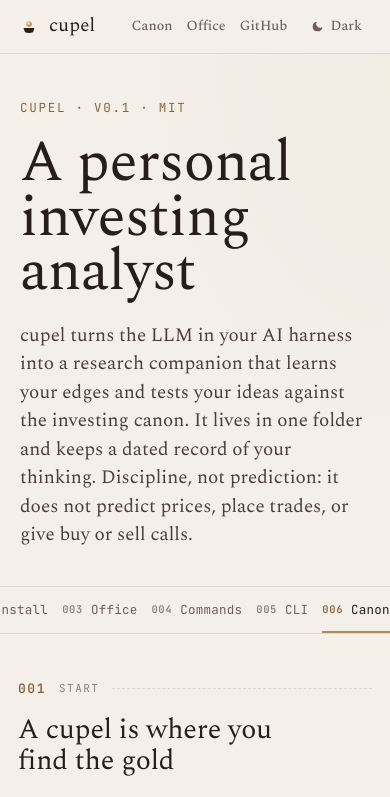
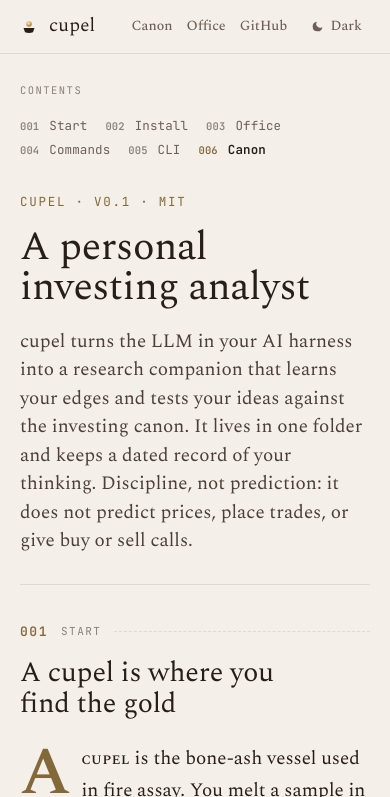
Before and after one commit to SamGalanakis/cupel, a website: page docs/index.html in a window 390 px wide. Shown: the top 797 px of the page. Drawn offline with nearby package versions, Linux system fonts and the light colour scheme; a web font is replaced by a local one.

Commit message:
Docs: left-sidebar layout, restrained palette, prose polish
Rework the docs site around a persistent left sidebar with scroll-spy
(replacing the top section rail), and tone the fire-assay theme down to
a calm bone-ash paper with a muted-gold accent used as a hint. Fix the
vault-tree rendering (white-space: pre), unify the sidebar/header/body
column alignment, wrap the section nav on mobile, and stack the
categories table at narrow widths. Clear the AI-tell prose findings
(the "every change" phrasebank hit, the bullet-bold canon list) across
the pages and the README.

```diff
--- a/docs/index.html
+++ b/docs/index.html
@@ -44,15 +44,9 @@
     </nav>
   </header>
 
-  <section class="masthead">
-    <div class="masthead-wrap">
-      <p class="masthead-eyebrow">cupel &middot; v0.1 &middot; MIT</p>
-      <h1 class="masthead-title">A personal investing analyst</h1>
-      <p class="masthead-lede">cupel turns the LLM in your AI harness into a research companion that learns your edges and tests your ideas against the investing canon. It lives in one folder and keeps a dated record of your thinking. Discipline, not prediction: it does not predict prices, place trades, or give buy or sell calls.</p>
-    </div>
-  </section>
-
-  <nav class="rail" aria-label="Sections">
+  <div class="shell">
+    <nav class="sidebar" aria-label="Contents">
+      <p class="sidebar-label">Contents</p>
       <ol>
         <li><a href="#start"><span class="n">001</span> Start</a></li>
         <li><a href="#install"><span class="n">002</span> Install</a></li>
@@ -64,6 +58,11 @@
     </nav>
 
     <main class="reader" id="main">
+      <header class="masthead">
+        <p class="masthead-eyebrow">cupel &middot; v0.1 &middot; MIT</p>
+        <h1 class="masthead-title">A personal investing analyst</h1>
+        <p class="masthead-lede">cupel turns the LLM in your AI harness into a research companion that learns your edges and tests your ideas against the investing canon. It lives in one folder and keeps a dated record of your thinking. Discipline, not prediction: it does not predict prices, place trades, or give buy or sell calls.</p>
+      </header>
 
     <section class="step" id="start">
       <div class="step-rule"><span class="step-num">001</span><span class="step-kicker">Start</span><span class="step-line"></span></div>
@@ -107,18 +106,16 @@
     <section class="step" id="office">
       <div class="step-rule"><span class="step-num">003</span><span class="step-kicker">The office</span><span class="step-line"></span></div>
       <h2 class="step-title">One folder that remembers everything</h2>
-      <p>cupel keeps all of its state in one Obsidian-compatible vault, the office, never in the current project. It is plain markdown with YAML frontmatter for structure and <code>[[wikilinks]]</code> for provenance: a thesis links its <code>[[source]]</code>; a position links its <code>[[thesis]]</code>.</p>
-      <div class="vault">
-<span class="dir">~/cupel/</span>
-  <span class="note">EDGES.md</span>      <span class="cmt">your circle of competence: what you see before Wall Street does</span>
-  <span class="note">MANDATE.md</span>    <span class="cmt">your policy: goals, horizon, risk, position-size and sell rules</span>
-  <span class="dir">sources/</span>      <span class="cmt">people and sources you trust, each with a last-checked date</span>
-  <span class="dir">watchlist/</span>    <span class="cmt">ideas you are tracking, with provenance back to a source or hunch</span>
-  <span class="dir">positions/</span>    <span class="cmt">what you actually hold: cost basis, size, sell triggers</span>
+      <p>cupel keeps all of its state in one Obsidian-compatible vault, the office, never in the current project. The vault is plain markdown with YAML frontmatter for structure and <code>[[wikilinks]]</code> for provenance: a thesis links its <code>[[source]]</code>; a position links its <code>[[thesis]]</code>.</p>
+      <div class="vault"><span class="dir">~/cupel/</span>
+  <span class="note">EDGES.md</span>      <span class="cmt">your circle of competence</span>
+  <span class="note">MANDATE.md</span>    <span class="cmt">goals, risk, sizing, sell rules</span>
+  <span class="dir">sources/</span>      <span class="cmt">people and sources you trust</span>
+  <span class="dir">watchlist/</span>    <span class="cmt">ideas you are tracking</span>
+  <span class="dir">positions/</span>    <span class="cmt">what you actually hold</span>
   <span class="dir">theses/</span>       <span class="cmt">full write-ups, one per idea</span>
-  <span class="dir">journal/</span>      <span class="cmt">a dated decision log: every buy, sell, and pass, with the reasoning</span>
-      </div>
-      <p>Open it in Obsidian for the graph view, or just read the markdown. Keep it under git: the decision journal compounds in value when every change is versioned. <a href="office.html">Read the full office schema</a>, including note types, the <code>cupel doctor</code> linter, and the journal discipline.</p>
+  <span class="dir">journal/</span>      <span class="cmt">a dated decision log</span></div>
+      <p>Open it in Obsidian for the graph view, or just read the markdown. Keep it under git: the decision journal&rsquo;s value compounds as its history grows. <a href="office.html">Read the full office schema</a>, including note types, the <code>cupel doctor</code> linter, and the journal discipline.</p>
     </section>
 
     <section class="step" id="commands">
@@ -162,6 +159,7 @@
     </section>
 
     </main>
+  </div>
 
   <footer class="site-foot">
     <div class="site-foot-wrap">
--- a/docs/script.js
+++ b/docs/script.js
@@ -1,8 +1,8 @@
-// Rail scroll-spy: mark the section currently in view as current in the top rail.
+// Scroll-spy: mark the section currently in view as current in the sidebar.
 (function () {
   const steps = document.querySelectorAll('.step');
   const items = new Map();
-  for (const link of document.querySelectorAll('.rail a')) {
+  for (const link of document.querySelectorAll('.sidebar a')) {
     const href = link.getAttribute('href');
     if (!href || !href.startsWith('#')) continue;
     items.set(href.slice(1), link);
@@ -12,11 +12,12 @@
   let lastCurrent = null;
   const setCurrent = (id) => {
     if (lastCurrent === id) return;
-    if (lastCurrent && items.get(lastCurrent)) items.get(lastCurrent).classList.remove('is-current');
+    const prev = lastCurrent && items.get(lastCurrent);
+    if (prev) { prev.classList.remove('is-current'); prev.removeAttribute('aria-current'); }
     const link = id && items.get(id);
     if (link) {
       link.classList.add('is-current');
-      // Keep the active rail item in view when it scrolls horizontally.
+      link.setAttribute('aria-current', 'true');
       link.scrollIntoView({ block: 'nearest', inline: 'nearest' });
     }
     lastCurrent = id;
--- a/docs/style.css
+++ b/docs/style.css
@@ -5,8 +5,8 @@
    inscriptional (Hedvig Letters Serif); the reading body is Spectral; data and
    code are JetBrains Mono.
 
-   Layout is an assay report: a single reading column of numbered steps, each
-   opened by a fineness-rule divider, with a sticky horizontal section rail. */
+   Layout is an assay report: a persistent left sidebar of section links beside
+   a reading column of numbered steps, each opened by a fineness-rule divider. */
 
 *, *::before, *::after { box-sizing: border-box; margin: 0; padding: 0; }
 
@@ -15,7 +15,7 @@
   -webkit-font-smoothing: antialiased;
   -moz-osx-font-smoothing: grayscale;
   scroll-behavior: smooth;
-  scroll-padding-top: 108px;
+  scroll-padding-top: 72px;
 }
 
 :root {
@@ -145,80 +145,84 @@
 [data-theme="dark"] .theme-toggle-dark { display: none; }
 [data-theme="dark"] .theme-toggle-light { display: inline-flex; align-items: center; gap: 6px; }
 
-/* ── MASTHEAD (every page header) ────────────────────────── */
+/* ── SHELL: persistent left sidebar + reading column ─────── */
 
+.shell {
+  max-width: 1020px;
+  margin: 0 auto;
+  padding: 0 clamp(20px, 5vw, 40px) clamp(72px, 9vw, 112px);
+  display: grid;
+  grid-template-columns: 196px minmax(0, 720px);
+  column-gap: clamp(36px, 5vw, 56px);
+  justify-content: center;
+  align-items: start;
+}
+
+.sidebar {
+  position: sticky;
+  top: var(--nav-h);
+  align-self: start;
+  max-height: calc(100vh - var(--nav-h));
+  overflow-y: auto;
+  padding: clamp(40px, 5vw, 72px) 8px clamp(32px, 4vw, 56px) 0;
+  scrollbar-width: thin; scrollbar-color: var(--rule) transparent;
+}
+.sidebar-label {
+  font-family: var(--mono); text-transform: uppercase;
+  letter-spacing: 0.14em; font-size: 10.5px; color: var(--ink-4);
+  margin-bottom: 18px;
+}
+.sidebar ol { list-style: none; display: flex; flex-direction: column; gap: 11px; }
+.sidebar a {
+  display: flex; align-items: baseline; gap: 10px;
+  text-decoration: none;
+  font-family: var(--mono); font-size: 12.5px; line-height: 1.4;
+  letter-spacing: 0.01em; color: var(--ink-3);
+  transition: color var(--dur-quick);
+}
+.sidebar a .n {
+  font-size: 10.5px; font-weight: 600; color: var(--ink-4);
+  font-variant-numeric: lining-nums; transition: color var(--dur-quick);
+}
+.sidebar a:hover { color: var(--ink); }
+.sidebar a:hover .n { color: var(--gold-deep); }
+.sidebar a.is-current { color: var(--ink); font-weight: 600; }
+.sidebar a.is-current .n { color: var(--gold-deep); }
+
+/* ── READER: the reading column of assay steps ───────────── */
+
+.reader {
+  padding: clamp(40px, 5vw, 72px) 0 0;
+  font-size: var(--t-body); line-height: 1.68; color: var(--ink);
+  hanging-punctuation: first last;
+}
+
+/* ── MASTHEAD: the page header, top of the reading column ── */
 .masthead {
+  margin-bottom: clamp(36px, 5vw, 56px);
+  padding-bottom: clamp(28px, 4vw, 44px);
   border-bottom: 1px solid var(--rule);
-  padding: clamp(44px, 6vw, 84px) 0 clamp(36px, 5vw, 60px);
-  background: radial-gradient(120% 140% at 100% 0%, oklch(0.72 0.085 84 / 0.05), transparent 55%);
 }
-.masthead-wrap { max-width: 860px; margin: 0 auto; padding: 0 clamp(20px, 5vw, 40px); }
 .masthead-eyebrow {
   font-family: var(--mono); font-size: 12.5px;
   letter-spacing: 0.14em; text-transform: uppercase;
-  color: var(--gold-deep); margin-bottom: 18px;
+  color: var(--gold-deep); margin-bottom: 16px;
 }
 .masthead-title {
   font-family: var(--display); font-weight: 400;
-  font-size: var(--t-h-cover); line-height: 0.94;
+  font-size: clamp(40px, 5vw, 68px); line-height: 1.0;
   letter-spacing: -0.01em; color: var(--ink);
-  margin-bottom: 22px; max-width: 16ch;
+  margin-bottom: 20px; max-width: 18ch;
 }
 .masthead-lede {
-  font-size: clamp(19px, 1.7vw, 24px); line-height: 1.5;
+  font-size: clamp(19px, 1.6vw, 23px); line-height: 1.5;
   color: var(--ink-2); max-width: 60ch;
-}
-
-/* ── RAIL: sticky horizontal section nav (replaces the spine) ── */
-
-.rail {
-  position: sticky; top: var(--nav-h); z-index: 40;
-  background: color-mix(in oklab, var(--bg) 92%, transparent);
-  backdrop-filter: saturate(140%) blur(8px);
-  -webkit-backdrop-filter: saturate(140%) blur(8px);
-  border-bottom: 1px solid var(--rule);
-}
-.rail ol {
-  list-style: none;
-  max-width: 1180px; margin: 0 auto;
-  padding: 0 clamp(16px, 5vw, 40px);
-  display: flex; align-items: stretch; gap: clamp(14px, 2.4vw, 30px);
-  overflow-x: auto;
-  scrollbar-width: none;
-}
-.rail ol::-webkit-scrollbar { display: none; }
-.rail a {
-  display: inline-flex; align-items: center; gap: 8px;
-  padding: 13px 0 11px;
-  text-decoration: none; white-space: nowrap;
-  font-family: var(--mono); font-size: 12.5px; letter-spacing: 0.02em;
-  color: var(--ink-3);
-  border-bottom: 2px solid transparent;
-  transition: color var(--dur-quick), border-color var(--dur-quick);
-}
-.rail a .n {
-  font-size: 10.5px; font-weight: 600; letter-spacing: 0.06em;
-  color: var(--ink-4); font-variant-numeric: lining-nums;
-  transition: color var(--dur-quick);
-}
-.rail a:hover { color: var(--ink); }
-.rail a:hover .n { color: var(--gold-deep); }
-.rail a.is-current { color: var(--ink); border-bottom-color: var(--gold); }
-.rail a.is-current .n { color: var(--gold-deep); }
-
-/* ── READER: a single column of assay steps ──────────────── */
-
-.reader {
-  max-width: 740px; margin: 0 auto;
-  padding: clamp(44px, 6vw, 88px) clamp(20px, 5vw, 40px) clamp(72px, 9vw, 112px);
-  font-size: var(--t-body); line-height: 1.68; color: var(--ink);
-  hanging-punctuation: first last;
 }
 
 .step {
   padding-bottom: clamp(38px, 5vw, 64px);
   margin-bottom: clamp(36px, 5vw, 60px);
-  scroll-margin-top: 112px;
+  scroll-margin-top: 72px;
 }
 .step:last-child { margin-bottom: 0; padding-bottom: 0; }
 
@@ -246,7 +250,7 @@
 .step h3 {
   font-family: var(--display); font-weight: 400;
   font-size: 1.32em; color: var(--ink);
-  margin: 1.7em 0 0.35em; line-height: 1.25; scroll-margin-top: 112px;
+  margin: 1.7em 0 0.35em; line-height: 1.25; scroll-margin-top: 72px;
 }
 .step p { margin-bottom: 1.05em; }
 .step p:last-child { margin-bottom: 0; }
@@ -358,7 +362,7 @@
 /* ── CANON: the thinkers ─────────────────────────────────── */
 .thinker {
   padding: clamp(22px, 3vw, 32px) 0; border-bottom: 1px solid var(--rule);
-  scroll-margin-top: 112px;
+  scroll-margin-top: 72px;
 }
 .thinker:last-of-type { border-bottom: none; }
 .thinker-head { display: flex; align-items: baseline; gap: 14px; flex-wrap: wrap; margin-bottom: 12px; }
@@ -373,6 +377,7 @@
 /* ── OFFICE: the vault tree ──────────────────────────────── */
 .vault {
   font-family: var(--mono); font-size: 13.5px; line-height: 1.9;
+  white-space: pre;
   background: var(--bg-alt); color: var(--ink-2);
   border: 1px solid var(--border); border-radius: 5px;
   padding: 20px 22px; margin: 1.6em 0; overflow-x: auto;
@@ -387,7 +392,7 @@
   border-top: 1px solid var(--rule);
   padding: clamp(44px, 6vw, 72px) 0 30px;
 }
-.site-foot-wrap { max-width: 1080px; margin: 0 auto; padding: 0 clamp(20px, 5vw, 40px); }
+.site-foot-wrap { max-width: 740px; margin: 0 auto; padding: 0 clamp(20px, 5vw, 40px); }
 .site-foot-brand {
   font-family: var(--display); font-size: 26px; color: var(--ink);
   display: inline-flex; align-items: center; gap: 10px; margin-bottom: 18px;
@@ -416,15 +421,30 @@
 }
 
 /* ── NARROW ──────────────────────────────────────────────── */
+/* Below the two-column threshold the sidebar folds to a compact wrapped
+   section list above the content. */
+@media (max-width: 860px) {
+  .shell { grid-template-columns: minmax(0, 1fr); }
+  .sidebar {
+    position: static; max-height: none; overflow: visible;
+    padding: clamp(28px, 5vw, 44px) 0 0;
+    margin-bottom: clamp(4px, 2vw, 14px);
+  }
+  .sidebar ol { flex-direction: row; flex-wrap: wrap; gap: 7px 18px; }
+  .reader { padding-top: clamp(24px, 4vw, 36px); }
+}
+
 @media (max-width: 600px) {
   .site-nav { gap: 14px; padding: 0 18px; }
   .site-nav-links { gap: 14px; font-size: 14px; }
-  .reader { padding-left: 18px; padding-right: 18px; }
   .ledger-row { grid-template-columns: 1fr; gap: 4px; }
   .ledger-job { font-size: 16px; }
   .site-foot-rule { flex-direction: column; align-items: flex-start; gap: 6px; }
+}
 
-  /* Stack the categories table into cards on phones. */
+/* Stack the four-column categories table into labelled cards before its
+   columns get too cramped to read. */
+@media (max-width: 720px) {
   .data-table thead { display: none; }
   .data-table tr { display: block; padding: 14px 0; border-bottom: 1px solid var(--rule); }
   .data-table td { display: block; border-bottom: none; padding: 2px 0; }
```
Also changed, not shown: docs/canon.html (+10 -10 lines), docs/office.html (+13 -15 lines), README.md, docs/.impeccable/critique/2026-05-25T23-01-32Z__cupel-trading.md (added). Lines whose indentation alone changed are shown as unchanged.
